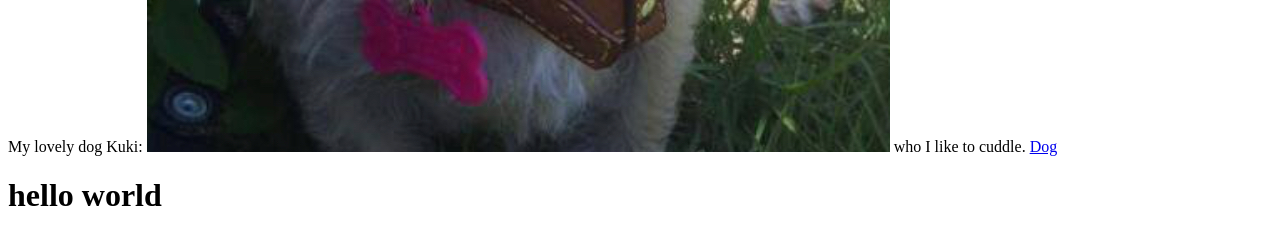
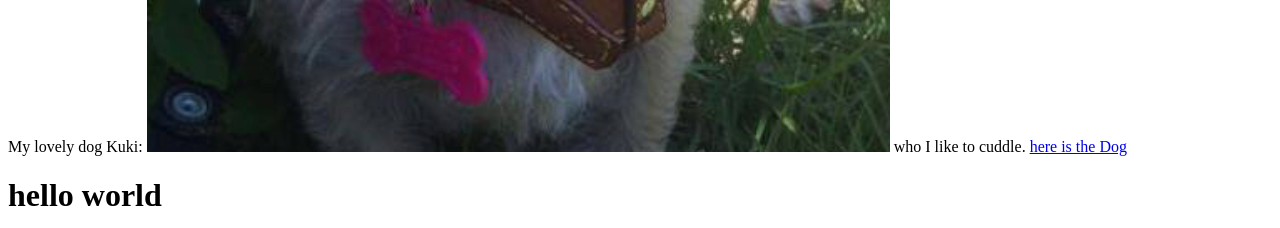
Before and after one commit to Maria-lim04/maria-lim04.github.io, a plain HTML site: page index.html in a window 1280 px wide. Shown: the part 1240-1468 px from the top of the page. Drawn offline with Linux system fonts and the light colour scheme.

Commit message:
Update index.html

```diff
--- a/index.html
+++ b/index.html
@@ -8,7 +8,7 @@ color: red;
 </style>
 <h1 id=hw>hello world</h1>
 <p>My lovely dog Kuki: <img src="IMG_E0827.JPG"> who I like to cuddle.
-<a href="https://en.wikipedia.org/wiki/Dog">Dog</a>
+<a href="https://en.wikipedia.org/wiki/Dog">here is the Dog</a>
 <h1>hello world</h1>
 <h2>hello world</h2>
 <h3>hello world</h3>
```
